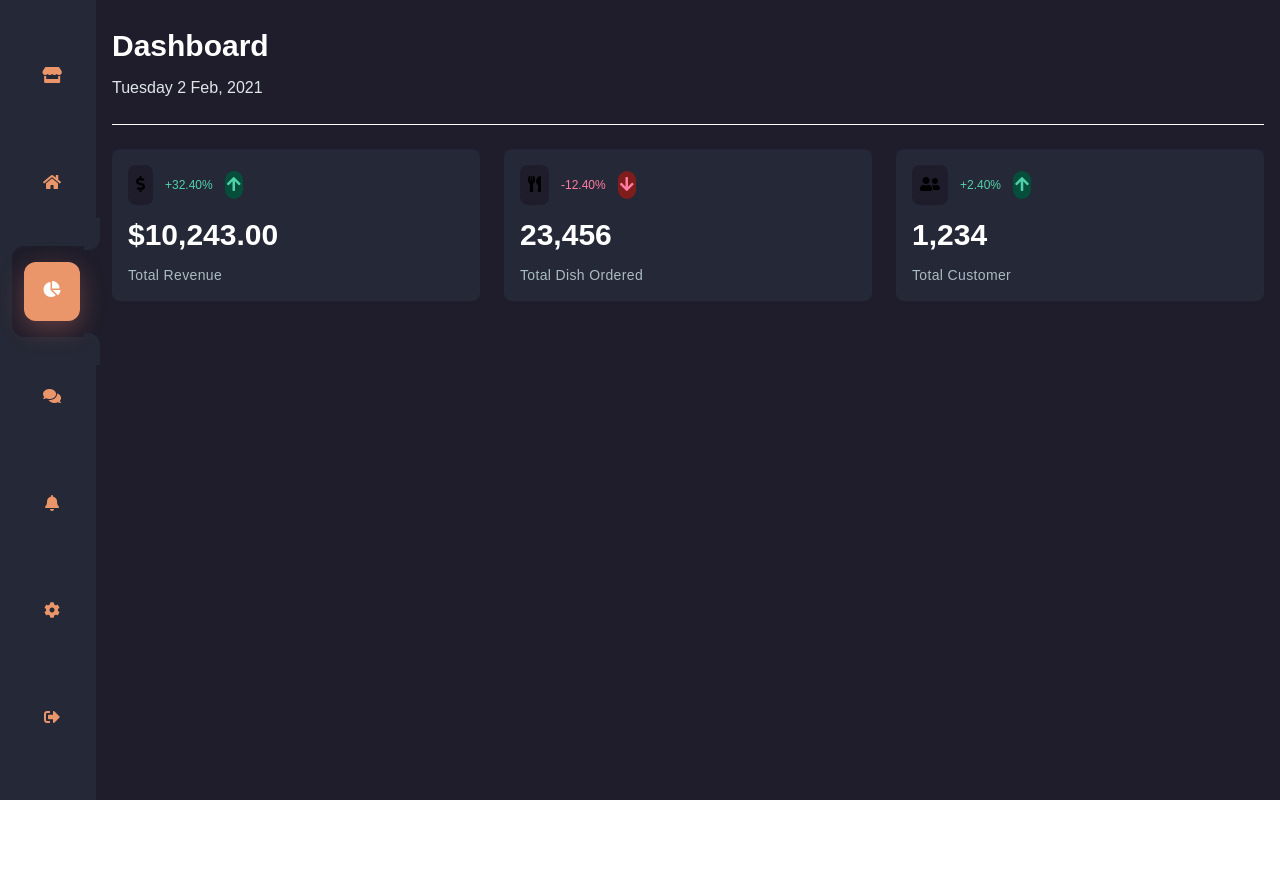
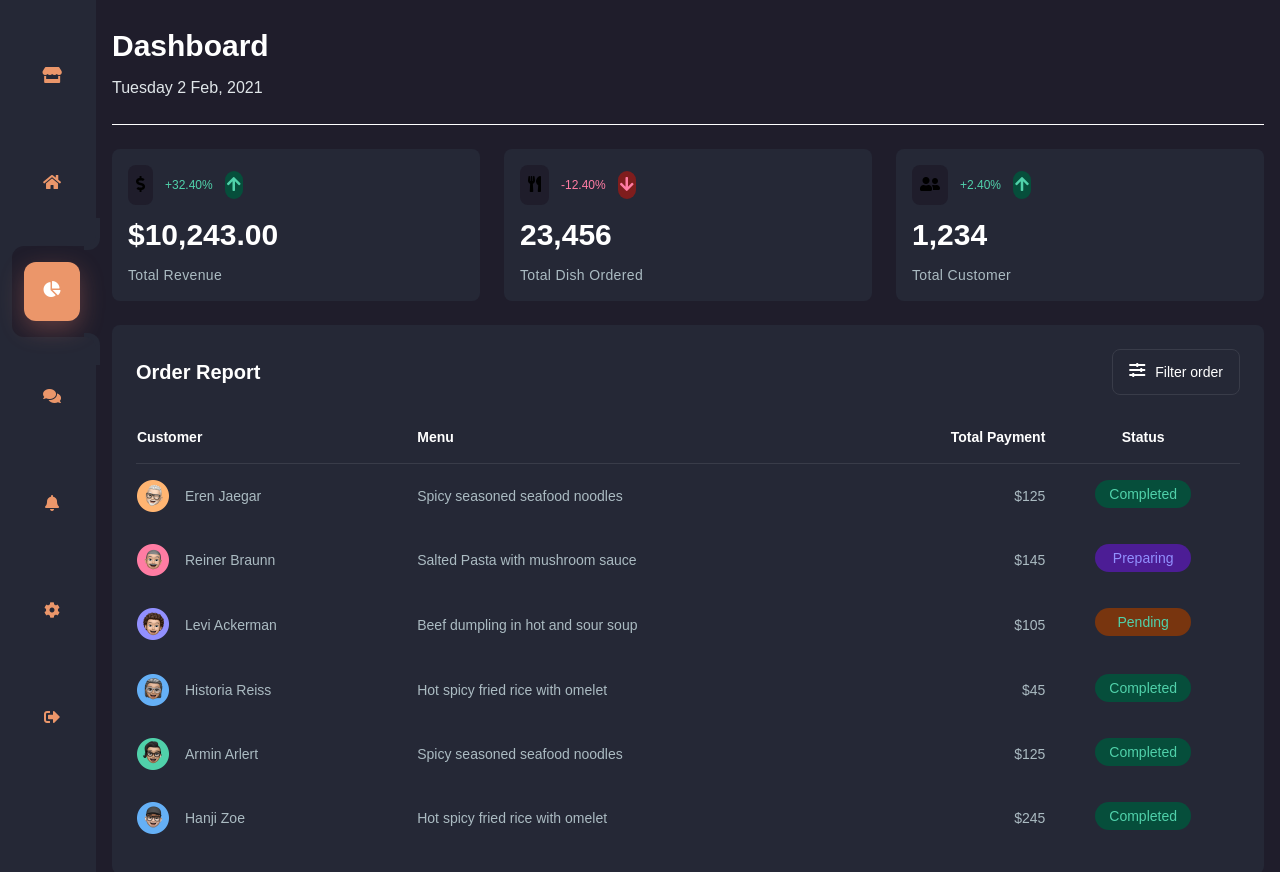
Before and after one commit to willianPetri/Dashboard, a React (Create React App) app: page / in a window 1280 px wide. Shown: the top 872 px of the page. Before the commit the page ends 800 px from the top, so only its background shows below. Built offline with nearby package versions, Linux system fonts and the light colour scheme.

Commit message:
Added OrderReport component

```diff
--- a/src/App.js
+++ b/src/App.js
@@ -1,6 +1,7 @@
 import './App.css';
 import Sidebar from './components/Sidebar';
 import StatsCard from './components/StatsCard';
+import OrderReport from './components/OrderReport';
 
 function App() {
   return (
@@ -13,6 +14,7 @@ function App() {
         </header>
         <hr className='border-white ' />
         <StatsCard />
+        <OrderReport />
       </main>
     </div>
   );
--- /dev/null
+++ b/src/components/OrderReport/index.js
@@ -0,0 +1,105 @@
+import React from 'react'
+import avatar from '../../img/avatar-1.png'
+import avatar2 from '../../img/avatar-2.png'
+import avatar3 from '../../img/avatar-3.png'
+import avatar4 from '../../img/avatar-4.png'
+import avatar5 from '../../img/avatar-5.png'
+import avatar6 from '../../img/avatar-6.png'
+
+const OrderReport = () => {
+  const orders = [
+    {
+      avatar: avatar,
+      name: "Eren Jaegar",
+      menu: "Spicy seasoned seafood noodles",
+      total: "$125",
+      status: "completed",
+    },
+    {
+      avatar: avatar2,
+      name: "Reiner Braunn",
+      menu: "Salted Pasta with mushroom sauce",
+      total: "$145",
+      status: "preparing",
+    },
+    {
+      avatar: avatar3,
+      name: "Levi Ackerman",
+      menu: "Beef dumpling in hot and sour soup",
+      total: "$105",
+      status: "pending",
+    },
+    {
+      avatar: avatar4,
+      name: "Historia Reiss",
+      menu: "Hot spicy fried rice with omelet",
+      total: "$45",
+      status: "completed",
+    },
+    {
+      avatar: avatar5,
+      name: "Armin Arlert",
+      menu: "Spicy seasoned seafood noodles",
+      total: "$125",
+      status: "completed",
+    },
+    {
+      avatar: avatar6,
+      name: "Hanji Zoe",
+      menu: "Hot spicy fried rice with omelet",
+      total: "$245",
+      status: "completed",
+    },
+  ];
+
+  function handleSpanOrderStatus (status) {
+    if(status === 'completed') {
+      return <span className={`py-1 w-24 flex justify-center font-medium capitalize rounded-full bg-green-900 text-accent-green`}>{status}</span>
+    } else if(status === 'preparing') {
+      return <span className={`py-1 w-24 flex justify-center font-medium capitalize rounded-full bg-purple-900 text-accent-purple`}>{status}</span>
+    } else {
+      return <span className={`py-1 w-24 flex justify-center font-medium capitalize rounded-full bg-yellow-900 text-accent-green`}>{status}</span>
+    }
+  }
+
+  return (
+    <div className='p-6 bg-gray-900 rounded-lg'>
+      <div className="flex justify-between items-center pb-4">
+        <h2 className="text-xl font-semibold leading-loose text-white">Order Report</h2>
+        <button className="flex py-3 px-4 rounded-lg border border-gray-700 gap-x-2.5">
+          <i className='fas fa-sliders-h text-white' />
+          <span className="text-sm text-white">Filter order</span>
+        </button>
+      </div>
+      <table className="w-full">
+        <thead>
+          <tr className='text-sm font-semibold text-white'>
+            <td className='py-4 border-b border-gray-700'>Customer</td>
+            <td className='py-4 border-b border-gray-700'>Menu</td>
+            <td className='py-4 border-b border-gray-700 text-right'>Total Payment</td>
+            <td className='py-4 border-b border-gray-700 text-center'>Status</td>
+          </tr>
+        </thead>
+        <tbody>
+          {orders.map(order => (
+            <tr className='text-sm text-gray-500'>
+              <td className='py-4'>
+                <div className="flex gap-4 items-center">
+                  <img width='32' src={order.avatar} alt="" />
+                  <span>{order.name}</span>
+                </div>
+              </td>
+              <td className='py-4'>{order.menu}</td>
+              <td className='py-4 tabular-nums text-right'>{order.total}</td>
+              <td className='py-4 flex justify-center'>
+                {handleSpanOrderStatus(order.status)}
+              </td>
+            </tr>
+          ))}
+        </tbody>
+      </table>
+    </div>
+  )
+}
+
+export default OrderReport
```
